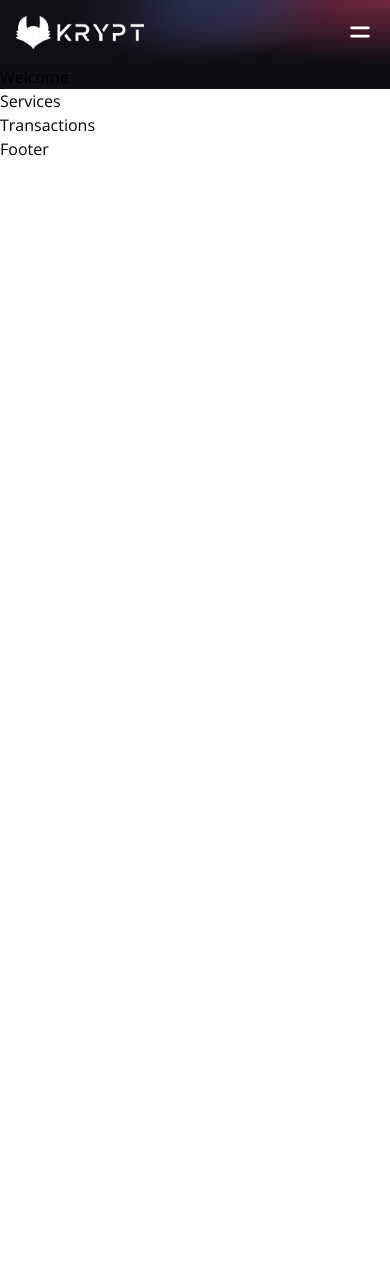
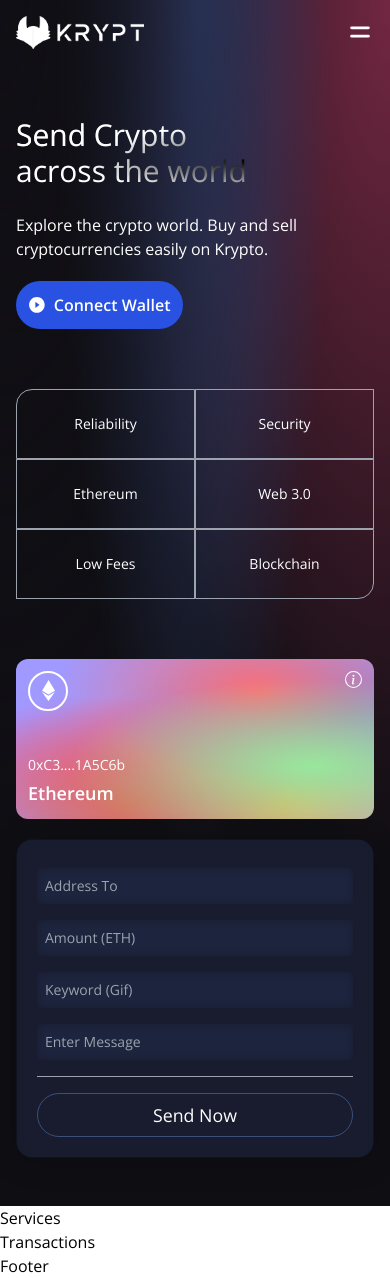
Before and after one commit to Leovaldez42/krypto, a React (Vite) app in the folder client/: page / in a window 390 px wide. Before the commit the page ends 844 px from the top, so only its background shows below. Built offline with nearby package versions, Linux system fonts and the light colour scheme.

Commit message:
created a bit of welcome component

```diff
--- a/client/src/components/Loader.jsx
+++ b/client/src/components/Loader.jsx
@@ -2,7 +2,9 @@
 
 function Loader() {
   return (
-    <h1> Loader </h1>
+    <div className="flex justify-center items-center py-3">
+      <div className="animate-spin rounded-full h-32 w-32 border-b-2 border-red-700" />
+    </div>
   );
 }
 
--- a/client/src/components/Navbar.jsx
+++ b/client/src/components/Navbar.jsx
@@ -1,3 +1,4 @@
+/* eslint-disable react/prop-types */
 /* eslint-disable react/no-array-index-key */
 import React from 'react';
 import { HiMenuAlt4 } from 'react-icons/hi';
--- a/client/src/components/Welcome.jsx
+++ b/client/src/components/Welcome.jsx
@@ -1,8 +1,125 @@
+/* eslint-disable react/prop-types */
 import React from 'react';
+import { AiFillPlayCircle } from 'react-icons/ai';
+import { SiEthereum } from 'react-icons/si';
+import { BsInfoCircle } from 'react-icons/bs';
+import { Loader } from '.';
+
+const companyCommonStyles = 'min-h-[70px] sm:px-0 px-2 sm:min-w-[120px] flex justify-center items-center border-[0.5px] border-gray-400 text-sm font-light text-white';
+
+function Input({
+  placeholder, name, type, value, handleChange,
+}) {
+  return (
+    <input
+      placeholder={placeholder}
+      type={type}
+      step="0.0001"
+      value={value}
+      onChange={(e) => handleChange(e, name)}
+      className="my-2 w-full rounded-sm p-2 outline-none bg-transparent text-white border-none text-sm white-glassmorphism"
+    />
+  );
+}
+
+const connectWallet = () => {
+
+};
 
 function Welcome() {
+  const handleSubmit = () => {
+
+  };
+
   return (
-    <h1> Welcome </h1>
+    <div className="flex w-full justify-center items-center">
+      <div className="flex mf:flex-row flex-col items-start justify-between md:p-20 py-12 px-4">
+        <div className="flex flex-1 justify-start items-start flex-col mf:mr-10">
+
+          <h1 className="text-3xl sm:text-5xl text-white text-gradient py-1">
+            Send Crypto
+            {' '}
+            <br />
+            {' '}
+            across the world
+          </h1>
+
+          <p className="text-left mt-5 text-white font-light md:w-9/12 w-11/12 text-base">
+            Explore the crypto world. Buy and sell cryptocurrencies easily on Krypto.
+          </p>
+
+          <button
+            type="button"
+            onClick={connectWallet}
+            className="flex flex-row justify-center items-center my-5 bg-[#2952e3] p-3 rounded-full cursor-pointer hover:bg-[#2546bd]"
+          >
+            {' '}
+            <AiFillPlayCircle className="text-white mr-2" />
+            <p className="text-white text-base font-semibold">
+              Connect Wallet
+            </p>
+          </button>
+
+          <div className="grid sm:grid-cols-3 grid-cols-2 w-full mt-10">
+            <div className={`rounded-tl-2xl ${companyCommonStyles}`}>
+              Reliability
+            </div>
+            <div className={companyCommonStyles}>Security</div>
+            <div className={`sm:rounded-tr-2xl ${companyCommonStyles}`}>
+              Ethereum
+            </div>
+            <div className={`sm:rounded-bl-2xl ${companyCommonStyles}`}>
+              Web 3.0
+            </div>
+            <div className={companyCommonStyles}>Low Fees</div>
+            <div className={`rounded-br-2xl ${companyCommonStyles}`}>
+              Blockchain
+            </div>
+          </div>
+
+          <div className="flex flex-col flex-1 items-center justify-start w-full mf:mt-0 mt-10">
+            <div className="p-3 flex justify-end items-start flex-col rounded-xl h-40 sm:w-72 w-full my-5 eth-card .white-glassmorphism ">
+              <div className="flex justify-between flex-col w-full h-full">
+                <div className="flex justify-between items-start">
+                  <div className="w-10 h-10 rounded-full border-2 border-white flex justify-center items-center">
+                    <SiEthereum fontSize={21} color="#fff" />
+                  </div>
+                  <BsInfoCircle fontSize={17} color="#fff" />
+                </div>
+                <div>
+                  <p className="text-white font-light text-sm">
+                    0xC3....1A5C6b
+                  </p>
+                  <p className="text-white font-semibold text-lg mt-1">
+                    Ethereum
+                  </p>
+                </div>
+              </div>
+            </div>
+            <div className="p-5 sm:w-96 w-full flex flex-col justify-start items-center blue-glassmorphism">
+              <Input placeholder="Address To" name="addressTo" type="text" handleChange={() => {}} />
+              <Input placeholder="Amount (ETH)" name="amount" type="number" handleChange={() => {}} />
+              <Input placeholder="Keyword (Gif)" name="keyword" type="text" handleChange={() => {}} />
+              <Input placeholder="Enter Message" name="message" type="text" handleChange={() => {}} />
+              <div className="h-[1px] w-full bg-gray-400 my-2" />
+              {false ? (
+                <Loader />
+              ) : (
+                <button
+                  type="button"
+                  onClick={handleSubmit}
+                  className="text-white w-full mt-2 border-[1px] p-2 border-[#3d4f7c] hover:bg-[#3d4f7c] rounded-full cursor-pointer"
+
+                >
+                  {' '}
+                  Send Now
+                </button>
+              )}
+            </div>
+          </div>
+        </div>
+      </div>
+    </div>
   );
 }
 
--- a/client/tailwind.config.js
+++ b/client/tailwind.config.js
@@ -1,9 +1,34 @@
 module.exports = {
-  content: [
-    './index.html',
-    './src/**/*.{vue,js,ts,jsx,tsx}',
-  ],
+  purge: ['./src/**/*.{js,jsx,ts,tsx}', './public/index.html'],
+  mode: 'jit',
+  darkMode: 'media', // or 'media' or 'class'
   theme: {
+    fontFamily: {
+      display: ['Open Sans', 'sans-serif'],
+      body: ['Open Sans', 'sans-serif'],
+    },
+    extend: {
+      screens: {
+        mf: '990px',
+      },
+      keyframes: {
+        'slide-in': {
+          '0%': {
+            '-webkit-transform': 'translateX(120%)',
+            transform: 'translateX(120%)',
+          },
+          '100%': {
+            '-webkit-transform': 'translateX(0%)',
+            transform: 'translateX(0%)',
+          },
+        },
+      },
+      animation: {
+        'slide-in': 'slide-in 0.5s ease-out',
+      },
+    },
+  },
+  variants: {
     extend: {},
   },
   plugins: [],
```
